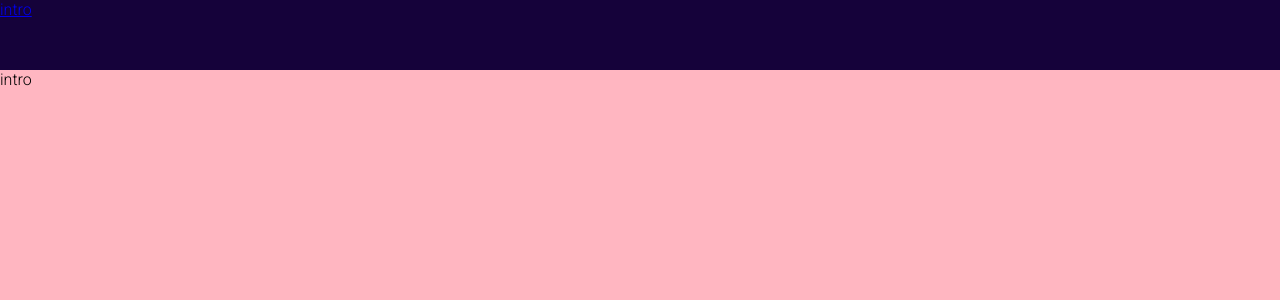
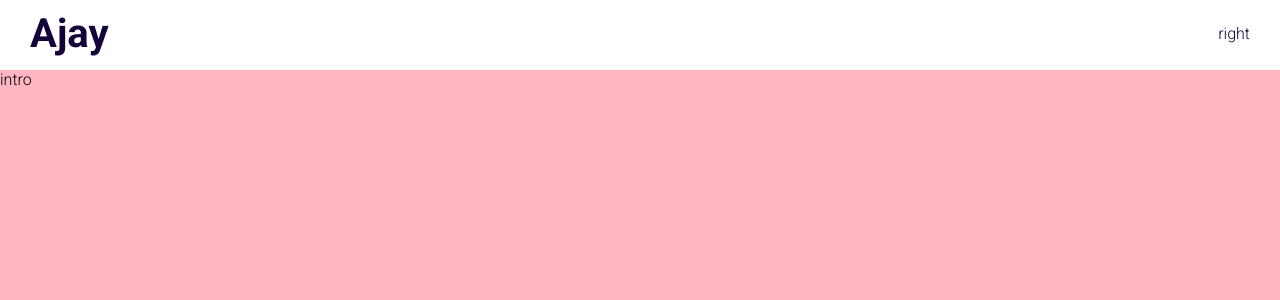
Before and after one commit to itsajay2195/profolio-website, a React (Create React App) app: page / in a window 1280 px wide. Shown: the top 300 px of the page. Built offline with nearby package versions, Linux system fonts and the light colour scheme.

Commit message:
decorating the topbar

```diff
--- a/src/components/topbar/Topbar.jsx
+++ b/src/components/topbar/Topbar.jsx
@@ -5,11 +5,12 @@
     <div className='topbar'>
       <div className='wrapper'>
         <div className="left">
-          <a href="#intro">intro</a>
+          <a href="#intro" className="logo">Ajay</a>
+          <div className="itemContainer"></div>
+        </div>
 
-        </div>
         <div className="right">
-
+            right
 
 
         </div>
--- a/src/components/topbar/topbar.scss
+++ b/src/components/topbar/topbar.scss
@@ -3,8 +3,26 @@
 .topbar{
     width:100%;
     height:70px;
-    background-color: $mainColor;
+    background-color: white;
+    color: $mainColor;
     position: fixed;
     top:0;
     z-index: 2;
+
+        .wrapper{
+            padding:10px 30px;
+            display: flex;
+            align-items: center;
+            justify-content: space-between;
+
+            .left{
+                .logo{
+                    font-size: 40px;
+                    font-weight: 700;
+                    text-decoration: none;
+                    color: inherit;
+                }
+
+            }
+        }
 }
```
